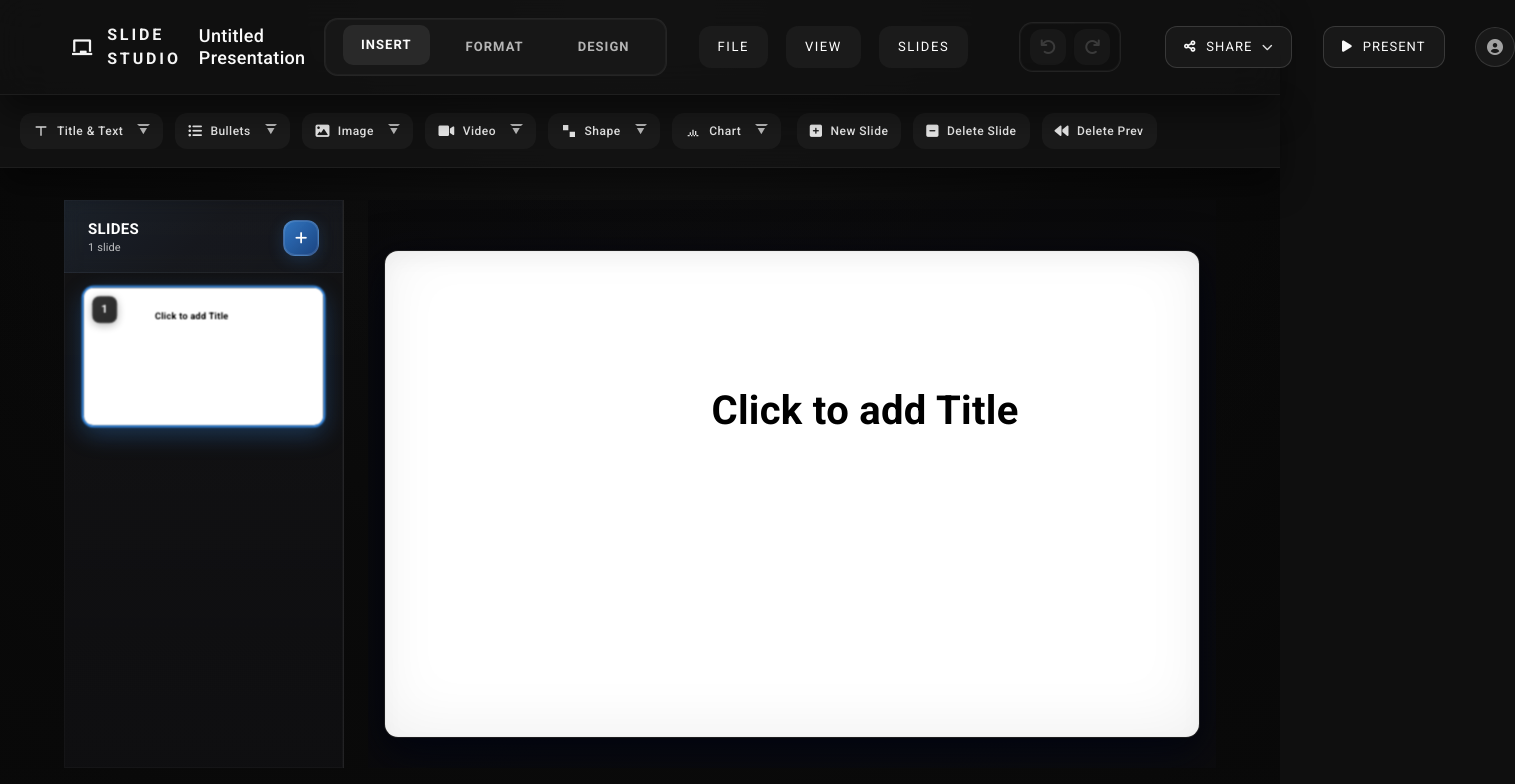
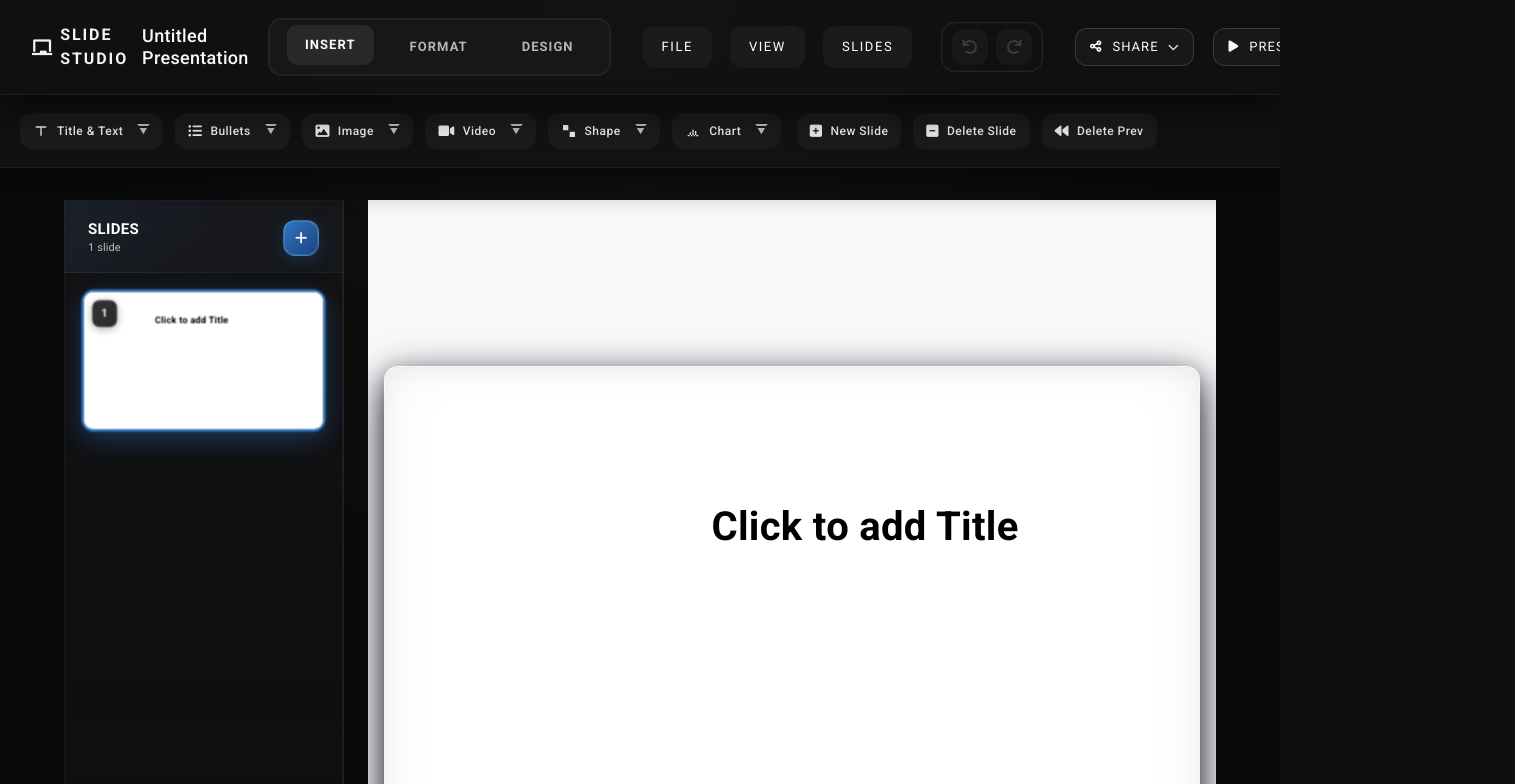
Before and after one commit to SamyukthaAligate/react-slide-studio, a React (Create React App) app: page / in a window 1280 px wide. Shown: the top 784 px of the page, 1515 px wide, since content can reach past the window. Built offline with nearby package versions, Linux system fonts and the light colour scheme; the HTML template or start-up script is replaced by a standard one.

Commit message:
Header and Tool bar changes

```diff
--- a/src/App.css
+++ b/src/App.css
@@ -1,11 +1,27 @@
+/* Reset default margin and padding */
+* {
+  margin: 0;
+  padding: 0;
+  box-sizing: border-box;
+}
+
+html, body {
+  width: 100%;
+  overflow-x: hidden; /* Prevent horizontal scroll on body */
+}
+
 .app {
   min-height: 100vh;
+  width: 100%;
+  max-width: 100%;
   display: flex;
   flex-direction: column;
   color: #f4f4f4;
   background: radial-gradient(circle at top, #141414 0%, #0b0b0b 45%, #050505 100%);
   font-family: 'Roboto', 'Inter', sans-serif;
   letter-spacing: 0.02em;
+  overflow-x: hidden; /* Prevent horizontal scroll */
+  position: relative;
 }
 
 .debug-banner {
--- a/src/App.js
+++ b/src/App.js
@@ -276,23 +276,33 @@ function App() {
     }
   }, [slides, presentationTitle, addRecentPdf]);
 
-  // Load saved presentations from localStorage on mount
+  // Load saved data on mount
   useEffect(() => {
-    const saved = localStorage.getItem("savedPresentations");
-    if (saved) {
-      try {
-        setSavedPresentations(JSON.parse(saved));
-      } catch (e) {
-        console.error("Error loading presentations:", e);
+    try {
+      // Load saved presentations
+      const saved = localStorage.getItem("savedPresentations");
+      if (saved && saved !== 'undefined' && saved !== 'null') {
+        const parsed = JSON.parse(saved);
+        setSavedPresentations(Array.isArray(parsed) ? parsed : []);
+      } else {
+        setSavedPresentations([]);
       }
-    }
-    const storedRecent = localStorage.getItem("recentPdfs");
-    if (storedRecent) {
-      try {
-        setRecentPdfs(JSON.parse(storedRecent));
-      } catch (e) {
-        console.error("Error loading recent PDFs:", e);
+
+      // Load recent PDFs
+      const storedRecent = localStorage.getItem("recentPdfs");
+      if (storedRecent && storedRecent !== 'undefined' && storedRecent !== 'null') {
+        const parsed = JSON.parse(storedRecent);
+        setRecentPdfs(Array.isArray(parsed) ? parsed : []);
+      } else {
+        setRecentPdfs([]);
       }
+    } catch (error) {
+      console.error("Error loading data from localStorage:", error);
+      // Clear potentially corrupted data
+      localStorage.removeItem("savedPresentations");
+      localStorage.removeItem("recentPdfs");
+      setSavedPresentations([]);
+      setRecentPdfs([]);
     }
   }, []);
 
--- a/src/components/Canvas/Canvas.css
+++ b/src/components/Canvas/Canvas.css
@@ -6,6 +6,10 @@
   background-color: #000000;
   padding: 0;
   overflow: auto;
+  width: 100%;
+  max-width: 100%;
+  overflow-x: hidden;
+  position: relative;
 }
 
 .canvas-wrapper {
@@ -15,6 +19,9 @@
   overflow: hidden;
   transition: transform 0.25s ease, box-shadow 0.25s ease;
   margin: 0;
+  max-width: 100%;
+  width: fit-content;
+  height: fit-content;
 }
 /* Canvas.css */
 .resize-handles .resize-handle {
@@ -388,6 +395,18 @@
   touch-action: manipulation; /* better touch handling */
   box-shadow: inset 0 0 0 1px rgba(0, 0, 0, 0.02);
 }
+.canvas-container {
+  position: sticky;
+  top: 0;
+  flex-grow: 1;
+  height: 100vh;        /* Canvas stays full height */
+  display: flex;
+  justify-content: center;
+  align-items: center;
+  overflow: hidden;      /* Prevent shifting */
+  background: #f8f9fa;   /* optional */
+  z-index: 2;
+}
 
 /* Enhanced Responsive Design */
 @media (max-width: 1400px) {
@@ -490,11 +509,25 @@
   }
 }
 
+@media (max-width: 1024px) {
+  .canvas {
+    width: 800px;
+    height: 450px;
+  }
+}
+
+@media (max-width: 768px) {
+  .canvas {
+    width: 640px;
+    height: 360px;
+  }
+}
+
 @media (max-width: 480px) {
   .canvas-container {
     padding: 0;
     min-height: 300px;
-    overflow-x: auto;
+    overflow-x: hidden;
     overflow-y: auto;
   }
 
--- a/src/components/Header/Header.css
+++ b/src/components/Header/Header.css
@@ -4,35 +4,36 @@
   top: 0;
   z-index: 4000;
   width: 100%;
-  padding: 18px clamp(24px, 6vw, 72px);
+  padding: 18px 32px;
   display: flex;
   align-items: center;
   justify-content: space-between;
-  gap: 32px;
+  gap: 16px;
   background: rgba(18, 18, 18, 0.78);
   backdrop-filter: blur(18px);
   border-bottom: 1px solid rgba(255, 255, 255, 0.06);
   box-shadow: 0 18px 32px rgba(0, 0, 0, 0.45);
 }
-
 .header-left,
 .header-center,
 .header-right {
   display: flex;
   align-items: center;
-  gap: 18px;
+  gap: 10px;
+
 }
 
 .header-left {
   min-width: 220px;
+  padding-left: 0 !important;
 }
 
 .logo {
   display: flex;
   align-items: center;
-  gap: 12px;
+  gap: 6px; /* reduced from 12px */
   font-weight: 600;
-  letter-spacing: 0.18em;
+  letter-spacing: 0.12em; /* tighter letter spacing */
   text-transform: uppercase;
   color: #f4f4f4;
 }
@@ -44,6 +45,7 @@
 .title-section {
   position: relative;
   max-width: clamp(220px, 24vw, 360px);
+  margin-left: 4px;
 }
 
 .title-section h1,
@@ -318,15 +320,13 @@
   cursor: pointer;
 }
 
-
 .header-right {
   flex: 1;
   justify-content: flex-end;
-  gap: clamp(18px, 2.4vw, 32px);
+  gap: clamp(10px, 1.5vw, 20px); /* reduced gap */
   flex-wrap: nowrap;
-  padding-left: clamp(12px, 1.5vw, 24px);
+  padding-left: clamp(8px, 1vw, 16px); /* slightly tighter spacing */
 }
-
 .header-right > * {
   flex-shrink: 0;
 }
@@ -394,7 +394,7 @@
   display: inline-flex;
   align-items: center;
   gap: 10px;
-  padding: 10px 18px;
+  padding: 8px 14px;
   border-radius: 12px;
   border: 1px solid rgba(255, 255, 255, 0.14);
   background: rgba(28, 28, 28, 0.75);
@@ -632,7 +632,7 @@
   }
 
   .header-right {
-    gap: 8px;
+    gap: 6px;
   }
 
   .undo-redo-controls {
@@ -710,7 +710,7 @@
 
   .share-menu > .menu-item span:not(.item-label span),
   .present-btn span {
-    display: none; /* Hide text, keep icons */
+    display: inline; /* Hide text, keep icons */
   }
 
   .user-avatar {
--- a/src/components/SlidePanel/SlidePanel.css
+++ b/src/components/SlidePanel/SlidePanel.css
@@ -49,7 +49,13 @@
   position: relative;
   z-index: 1;
 }
-
+.slides-panel {
+  width: 260px;    /* your slide bar width */
+  overflow-y: auto;
+  height: 100vh;
+  position: relative;
+  z-index: 1;
+}
 .slide-count {
   font-size: 11px;
   color: rgba(255, 255, 255, 0.7);
@@ -100,9 +106,11 @@
 .slides-container {
   flex: 1;
   overflow-y: auto;
-  padding: 16px 20px 20px;
+  padding: 20px 20px 20px;
+
   background: linear-gradient(180deg, rgba(18, 18, 20, 0.3) 0%, rgba(14, 14, 16, 0.5) 100%);
   position: relative;
+
 }
 
 .slides-container::-webkit-scrollbar {
@@ -125,7 +133,7 @@
 
 .slide-thumbnail {
   position: relative;
-  margin-bottom: 16px;
+  margin-bottom: 24px;
   cursor: pointer;
   border-radius: 12px;
   overflow: hidden;
```
